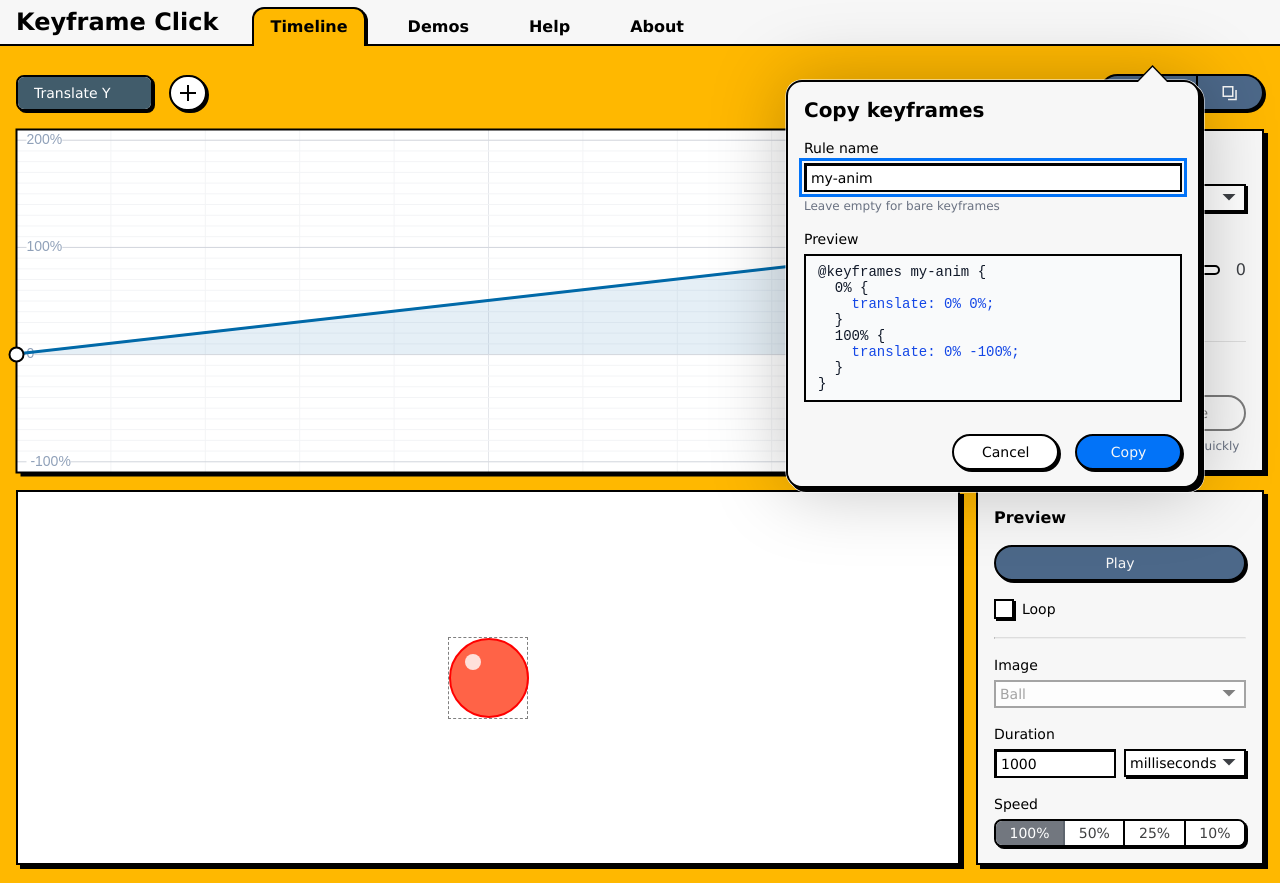
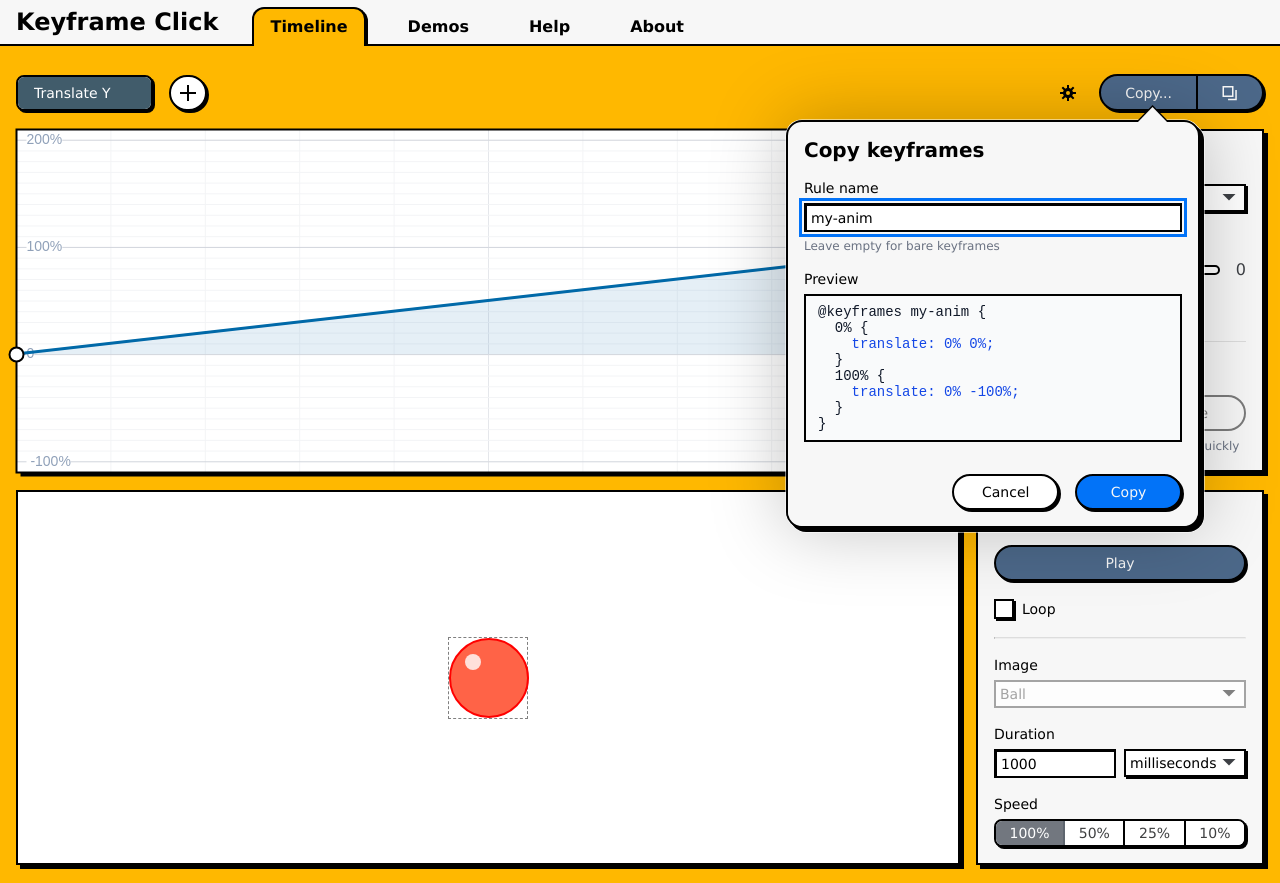
Before and after one commit to gillibrand/keyframe-click, a React (Vite) app: page / in a window 1280 px wide. Both pictures are taken after a click on the button "Copy...". Built offline with nearby package versions, Linux system fonts and the light colour scheme.

Commit message:
Align export dialog when banner is present

```diff
--- a/src/export/ExportDialog.css
+++ b/src/export/ExportDialog.css
@@ -3,7 +3,7 @@
   --export-border-color: var(--c-neo-black);
   position: fixed;
   margin: 0;
-  inset-block-start: 5rem;
+  inset-block-start: 7.5rem;
   inset-inline-start: auto;
   inset-inline-end: 5rem;
   border: solid 2px var(--export-border-color);
```
